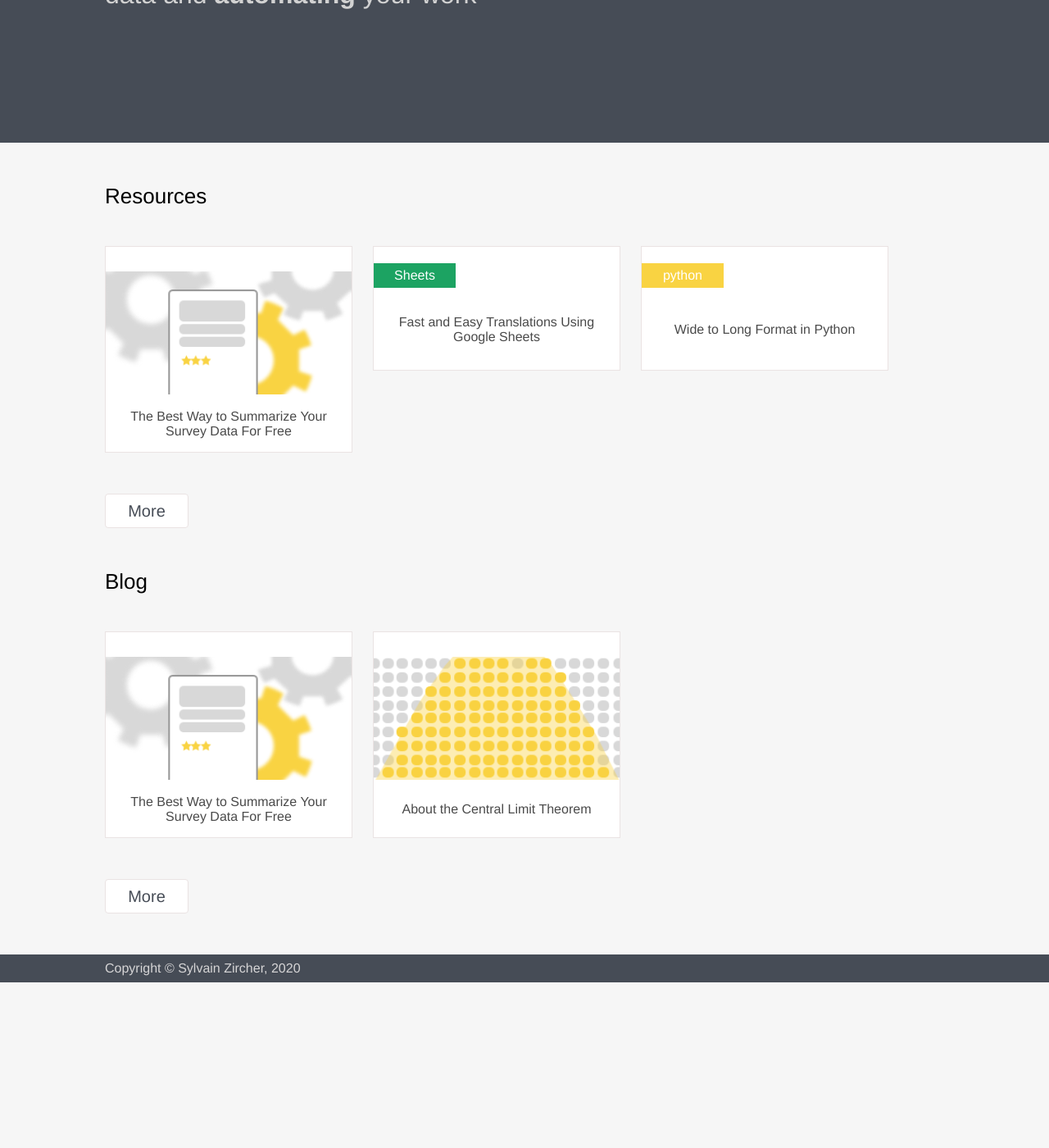
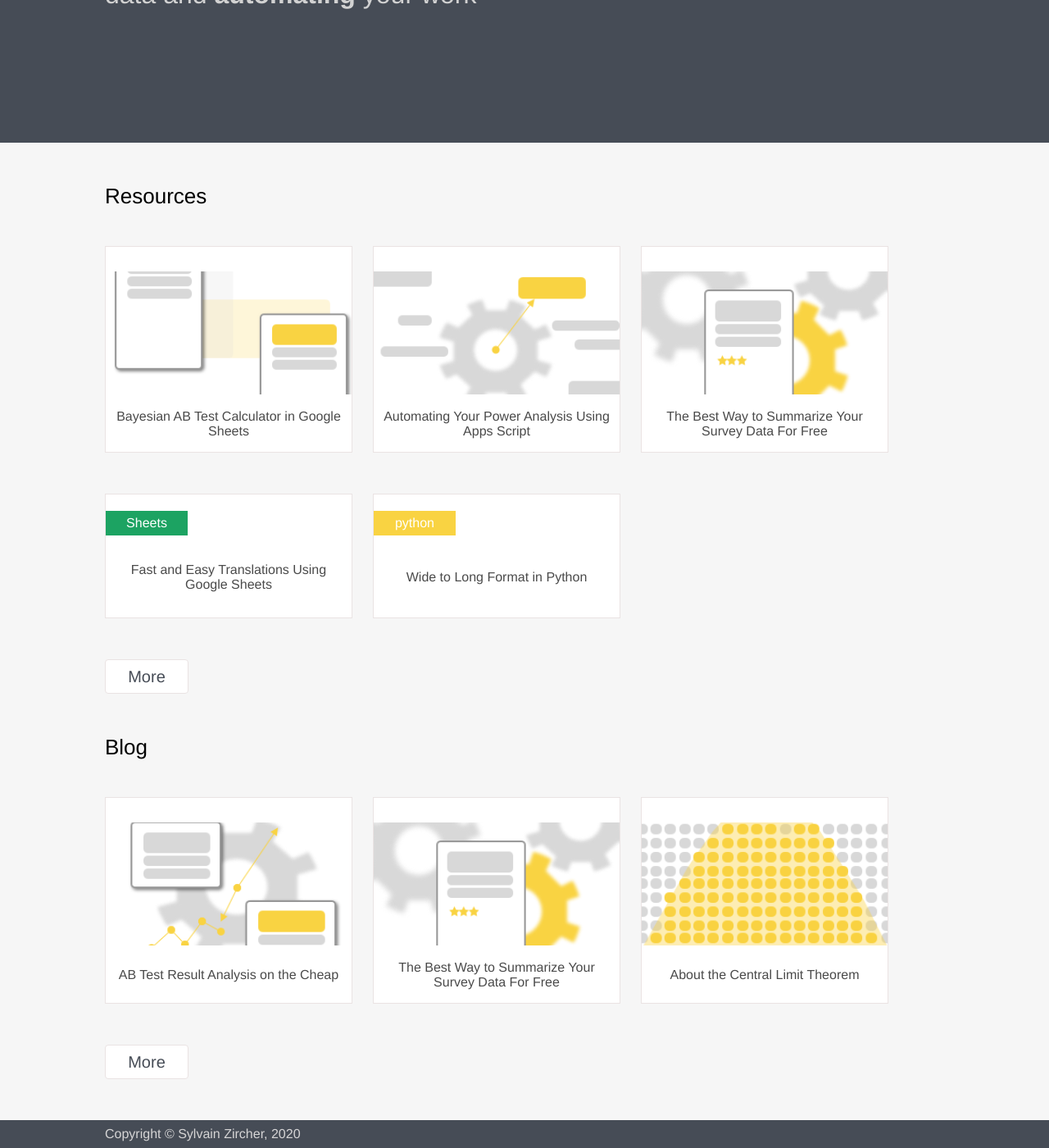
Before and after one commit to sylvainzircher/sylvainzircher.github.io, a Jekyll site: the page built from index.html, in a window 1280 px wide and 1400 px high, scrolled down 327 px. Shown: the whole window at 82% size. Built offline with Jekyll 4.4.1, drawn with Linux system fonts in a browser that asks for light colours; nearby versions of some CDN libraries; before the commit the page ends 1525 px from its top, so only the background shows below that.

Commit message:
Adding lots of content related to AB test on the cheap blog post

```diff
--- a/_includes/content-homepage.html
+++ b/_includes/content-homepage.html
@@ -2,6 +2,28 @@
 	<section class="top">
 		<h1>Resources</h1>
 		<ul>
+			{% for post in site.posts %}
+				{% if post.title contains 'Bayesian' %}
+					<li style="border: 1px solid #EAE3E3;" class="blog">
+						<a href = "{{ post.url }}">
+							<div class="img-wrapper">
+								<img src= "{{'/assets/img/articles/Bayesian-statistic-calculator/bayesian-stats-vignette-small.png'  | relative_url }}" alt="Bayesian ABtest Calculator">
+							</div>
+							<div class="title-wrapper"><span class="title">{{ post.title }}</span></div>
+						</a>
+					</li>
+				{% endif %}
+				{% if post.title contains 'Power' %}
+					<li style="border: 1px solid #EAE3E3;" class="blog">
+						<a href = "{{ post.url }}">
+							<div class="img-wrapper">
+								<img src= "{{'/assets/img/articles/Sample-size-calculation-automation/sample-size-automation-vignette-small.png' }}" alt="Sample Size Calculator in Google Sheets">
+							</div>
+							<div class="title-wrapper"><span class="title">{{ post.title }}</span></div>
+						</a>
+					</li>
+				{% endif %}
+			{% endfor %}
 			{% for post in site.posts %}
 				{% if post.title contains 'Summarize' %}
 					<li style="border: 1px solid #EAE3E3;" class="blog">
@@ -45,6 +67,18 @@
 		<ul>
 		{% for post in site.posts %}
 			{% if post.type contains 'Article' %}
+
+				{% if post.title contains 'Cheap' %}
+					<li style="border: 1px solid #EAE3E3;" class="blog">
+						<a href = "{{ post.url }}">
+							<div class="img-wrapper">
+								<img src= "{{'/assets/img/articles/ABtest-on-the-cheap/ABTest-on-the-cheap-vignette-small.png' | relative_url }}" alt="Bayesian ABtest Calculator">
+							</div>
+							<div class="title-wrapper"><span class="title">{{ post.title }}</span></div>
+						</a>
+					</li>
+				{% endif %}
+
 				{% if post.title contains 'NPS' %}
 					<li style="border: 1px solid #EAE3E3;" class="blog">
 						<a href = "{{ post.url }}">
--- a/_includes/content-resources.html
+++ b/_includes/content-resources.html
@@ -5,7 +5,7 @@
 	</div>
 </section>
 <section class="content-resources">
-	<!--<p>A list of common code and formulas I use on a regular bases, including some of my own personal ones </p>-->
+
 	<section class="top">
 		<h1>My own tools</h1>
 		<ul>
```
Also changed, not shown: _posts/blog/2020-10-02-Bayesian-Abtest-Calculator.md (renamed from _posts/blog/2020-10-05-Bayesian-Abtest-Calculator.md, +1 -1 lines).
